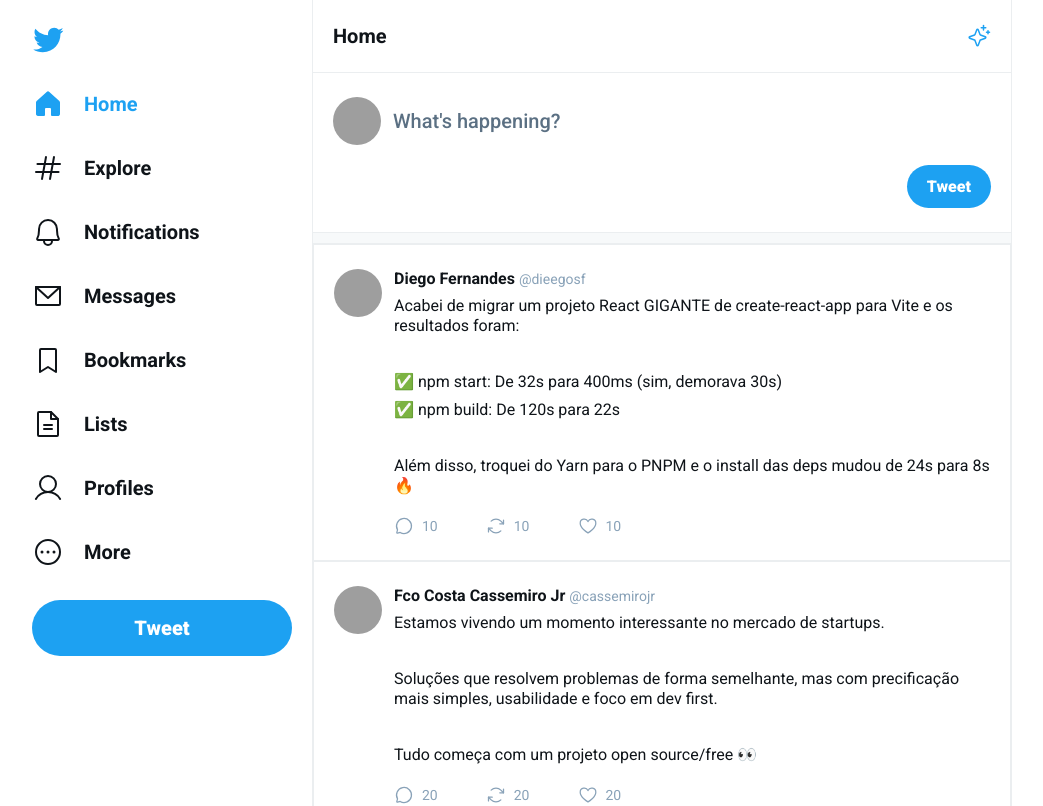
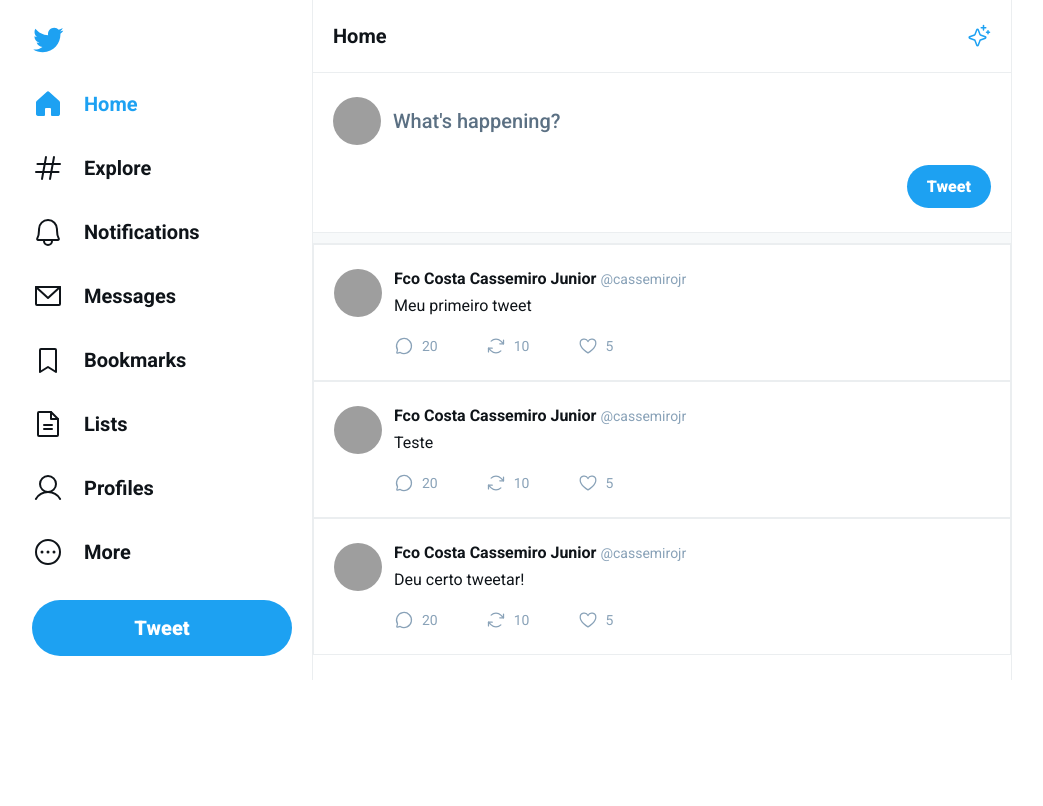
Before and after one commit to fco-junior/ui-twitter, a React (Vite) app: page / in a window 1280 px wide. Shown: the top 806 px of the page, without its empty margins (128-1171 px from the left). Built offline with nearby package versions, Linux system fonts and the light colour scheme; grey boxes are pictures that could not be loaded.

Commit message:
Inserting new tweets and replies

```diff
--- a/src/components/Tweet.tsx
+++ b/src/components/Tweet.tsx
@@ -3,49 +3,36 @@
 import { Link } from 'react-router-dom';
 
 interface TweetProps {
-  icon?: string,
-  name: string,
-  user: string,
-  content: string,
-  likes: number,
-  retweets: number,
-  comments: number
+  content: string
 }
 
 export function Tweet(props: TweetProps) {
   return (
     <Link to="/status" className="tweet">
-      <img src={props.icon ?? ""} alt={props.name} />
+      <img src="https://github.com/fco-junior.png" alt="Fco Costa Cassemiro Junior" />
 
       <div className="tweet-content">
         <div className="tweet-content-header">
-          <strong>{props.name}</strong>
-          <span>{props.user}</span>
+          <strong>Fco Costa Cassemiro Junior</strong>
+          <span>@cassemirojr</span>
         </div>
 
-        {
-          props.content.split("\n").map((line, index) => (
-            <p key={index}>
-              {line}
-              <br />
-            </p>
-          ))
-        }
+        <p> {props.content} </p>
 
         <div className="tweet-content-footer">
           <button type="button">
             <ChatCircle />
-            {props.likes}
+            {20}
           </button>
 
           <button type="button">
             <ArrowsClockwise />
-            {props.retweets}
+            {10}
           </button>
 
           <button type="button">
             <Heart />
-            {props.comments}
+            {5}
           </button>
         </div>
       </div>
--- a/src/data/tweetsMock.ts
+++ /dev/null
@@ -1,61 +0,0 @@
-export const tweets = [
-  {
-    icon: "https://github.com/diego3g.png",
-    name: "Diego Fernandes",
-    user: "@dieegosf",
-    content: `Acabei de migrar um projeto React GIGANTE de create-react-app para Vite e os resultados foram:
-
-                ✅ npm start: De 32s para 400ms (sim, demorava 30s)
-                ✅ npm build: De 120s para 22s
-
-                Além disso, troquei do Yarn para o PNPM e o install das deps mudou de 24s para 8s 🔥`,
-    likes: 10,
-    retweets: 10,
-    comments: 10
-  },
-  {
-    icon: "https://github.com/fco-junior.png",
-    name: "Fco Costa Cassemiro Jr",
-    user: "@cassemirojr",
-    content: `Estamos vivendo um momento interessante no mercado de startups.
-
-                Soluções que resolvem problemas de forma semelhante, mas com precificação mais simples, usabilidade e foco em dev first.
-
-                Tudo começa com um projeto open source/free 👀`,
-    likes: 20,
-    retweets: 20,
-    comments: 20
-  },
-  {
-    icon: "https://github.com/Rocketseat.png",
-    name: "Rocketseat",
-    user: "@rocketseat",
-    content: `Se você quer se destacar no universo da programação web, é importante manter-se atualizado com as últimas tendências e tecnologias.
-
-                Participe de conferências, siga blogs e sites de tecnologia, e junte-se a comunidades online para aprimorar suas habilidades #programação #webdev`,
-    likes: 30,
-    retweets: 30,
-    comments: 30
-  }
-];
-
-export const answers = [
-  {
-    icon: "https://github.com/fco-junior.png",
-    name: "Fco Costa Cassemiro Jr",
-    user: "@cassemirojr",
-    content: "Concordo!",
-    likes: 20,
-    retweets: 20,
-    comments: 20
-  },
-  {
-    icon: "https://github.com/Rocketseat.png",
-    name: "Rocketseat",
-    user: "@rocketseat",
-    content: "Parabéns!",
-    likes: 30,
-    retweets: 30,
-    comments: 30
-  }
-];
--- a/src/pages/Status.tsx
+++ b/src/pages/Status.tsx
@@ -1,32 +1,42 @@
+import { FormEvent, useState } from "react";
 import { Header } from "../components/Header"
 import { Separator } from "../components/Separator"
 import { Tweet } from "../components/Tweet";
 
-import { tweets, answers } from '../data/tweetsMock';
 import './Status.css';
 
+export function Status() {
+  const [newAnswer, setNewAnswer] = useState("")
+  const [answers, setAnswers] = useState([
+    'Concordo!',
+    'Faz muito sentido',
+    'Parabéns'
+  ]);
 
-export function Status() {
+  function createNewAnswer(event:FormEvent) {
+    event.preventDefault();
+    setAnswers([newAnswer, ...answers]);
+    setNewAnswer("");
+  }
+
   return (
     <main className="status">
       <Header title="Tweet" />
 
-      <Tweet
-        icon={tweets[0].icon}
-        name={tweets[0].name}
-        user={tweets[0].user}
-        content={tweets[0].content}
-        likes={tweets[0].likes}
-        retweets={tweets[0].retweets}
-        comments={tweets[0].comments}
-      />
+      <Tweet content="Lorem ipsum dolor sit amet consectetur adipisicing elit. Similique officia autem libero, veritatis mollitia qui nisi eveniet cumque rerum atque, unde nobis, consectetur illo assumenda. Amet totam consequuntur repudiandae cum?" />
 
       <Separator />
 
-      <form className="answer-tweet-form">
+      <form onSubmit={createNewAnswer} className="answer-tweet-form">
         <label htmlFor="tweet">
           <img src="https://github.com/fco-junior.png" alt="Fco Costa Cassemiro Jr" />
-          <textarea id="tweet" placeholder="Tweet your answer" />
+          <textarea onChange={(event) => {
+              setNewAnswer(event.target.value)
+            }}
+            value={newAnswer}
+            id="tweet"
+            placeholder="Tweet your answer"
+          />
         </label>
 
         <button type="submit">Answer</button>
@@ -34,18 +44,7 @@
 
       {
         answers.map(answer => {
-          return (
-            <Tweet
-              key={answer.user}
-              icon={answer.icon}
-              name={answer.name}
-              user={answer.user}
-              content={answer.content}
-              likes={answer.likes}
-              retweets={answer.retweets}
-              comments={answer.comments}
-            />
-          )
+          return <Tweet key={answer} content={answer} />
         })
       }
     </main>
--- a/src/pages/Timeline.tsx
+++ b/src/pages/Timeline.tsx
@@ -1,20 +1,38 @@
+import { FormEvent, useState } from "react";
 import { Header } from "../components/Header"
 import { Separator } from "../components/Separator"
 import { Tweet } from "../components/Tweet"
 
-import { tweets } from '../data/tweetsMock';
-
 import './Timeline.css';
 
 export function Timeline() {
+  const [newTweet, setNewTweet] = useState("");
+  const [tweets, setTweets] = useState([
+    'Meu primeiro tweet',
+    'Teste',
+    'Deu certo tweetar!'
+  ]);
+
+  function createNewTweet(event: FormEvent) {
+    event.preventDefault();
+    setTweets([newTweet, ...tweets]);
+    setNewTweet("");
+  }
+
   return (
     <main className="timeline">
       <Header title="Home" />
 
-      <form className="new-tweet-form">
+      <form onSubmit={createNewTweet} className="new-tweet-form">
         <label htmlFor="tweet">
           <img src="https://github.com/fco-junior.png" alt="Fco Costa Cassemiro Jr" />
-          <textarea id="tweet" placeholder="What's happening?" />
+          <textarea onChange={(event) => {
+              setNewTweet(event.target.value);
+            }}
+            value={newTweet}
+            id="tweet"
+            placeholder="What's happening?"
+          />
         </label>
 
         <button type="submit">Tweet</button>
@@ -25,16 +43,7 @@
       {
         tweets.map(tweet => {
           return (
-            <Tweet
-              key={tweet.user}
-              icon={tweet.icon}
-              name={tweet.name}
-              user={tweet.user}
-              content={tweet.content}
-              likes={tweet.likes}
-              retweets={tweet.retweets}
-              comments={tweet.comments}
-            />
+            <Tweet key={tweet} content={tweet} />
           )
         })
       }
```
